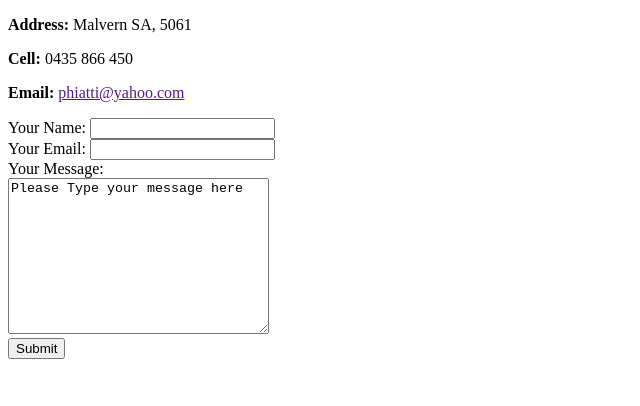
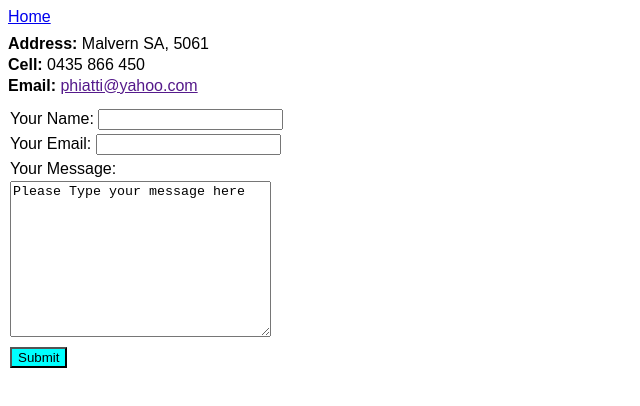
Before and after one commit to phiatti/personal_profile, a plain HTML site: page contact-me.html in a window 1280 px wide. Shown: the whole page, without its empty margins (0-640 px from the left). Drawn offline with Linux system fonts and the light colour scheme.

Commit message:
Adding style

```diff
--- a/contact-me.html
+++ b/contact-me.html
@@ -4,6 +4,8 @@
     <meta charset="UTF-8">
     <meta name="viewport" content="width=device-width, initial-scale=1.0">
     <title>Contact Details</title>
+    <link rel="stylesheet" href="style.css" type="text/css">
+    <a href="index.html">Home</a>
 </head>
 <body>
     <p><strong>Address:</strong> Malvern SA, 5061</p>
@@ -17,7 +19,7 @@
         <input type="email"><br>
         <label>Your Message:</label><br>
         <textarea name="" id="" rows="10" cols="30">Please Type your message here</textarea><br>
-        <input type="Submit" name="" id="">
+        <button>Submit</button>
     </form>
 </body>
 </html>
--- a/style.css
+++ b/style.css
@@ -15,6 +15,15 @@ h1 {
   font-size: 0.9em;
 }
 
-tr {
-  border: 1px;
+p {
+  line-height: 0.3em;
 }
+
+form {
+  padding: 2px;
+  line-height: 25px;
+}
+
+button {
+  background-color: aqua;
+}
```
